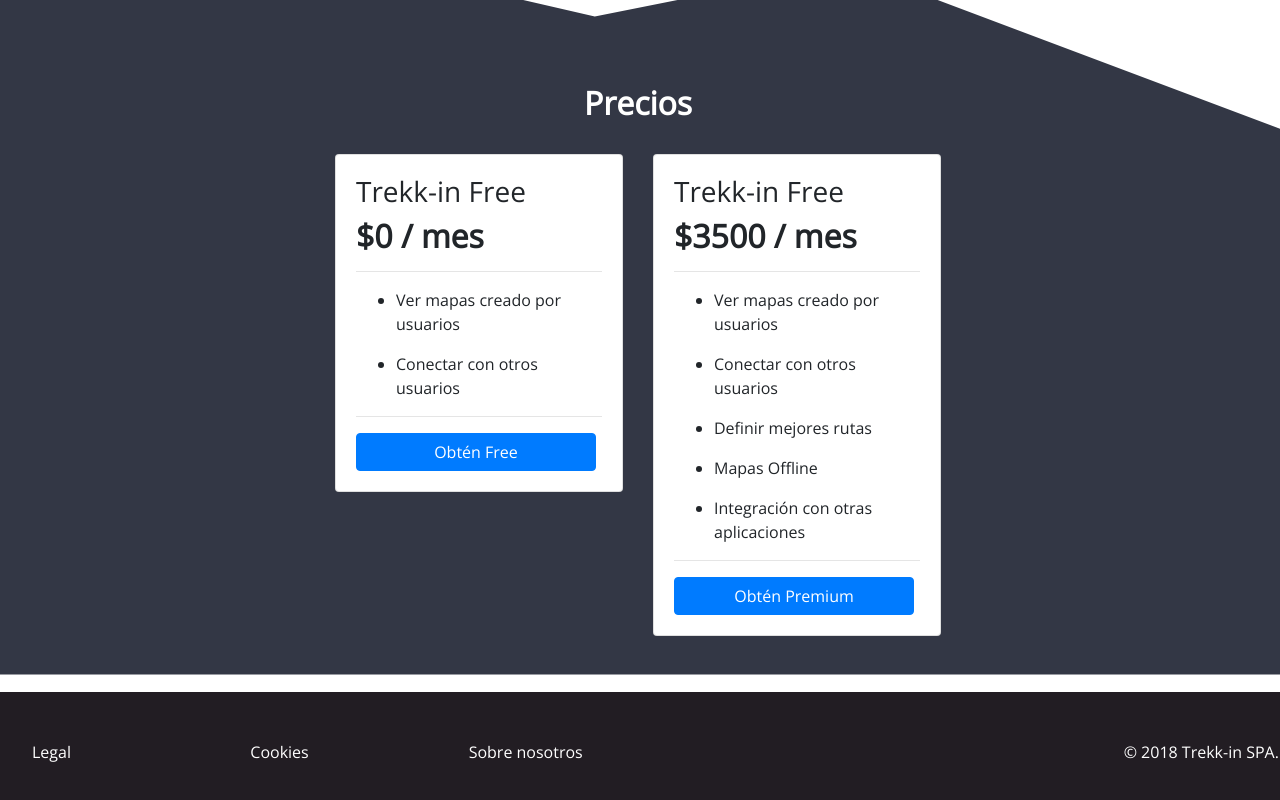
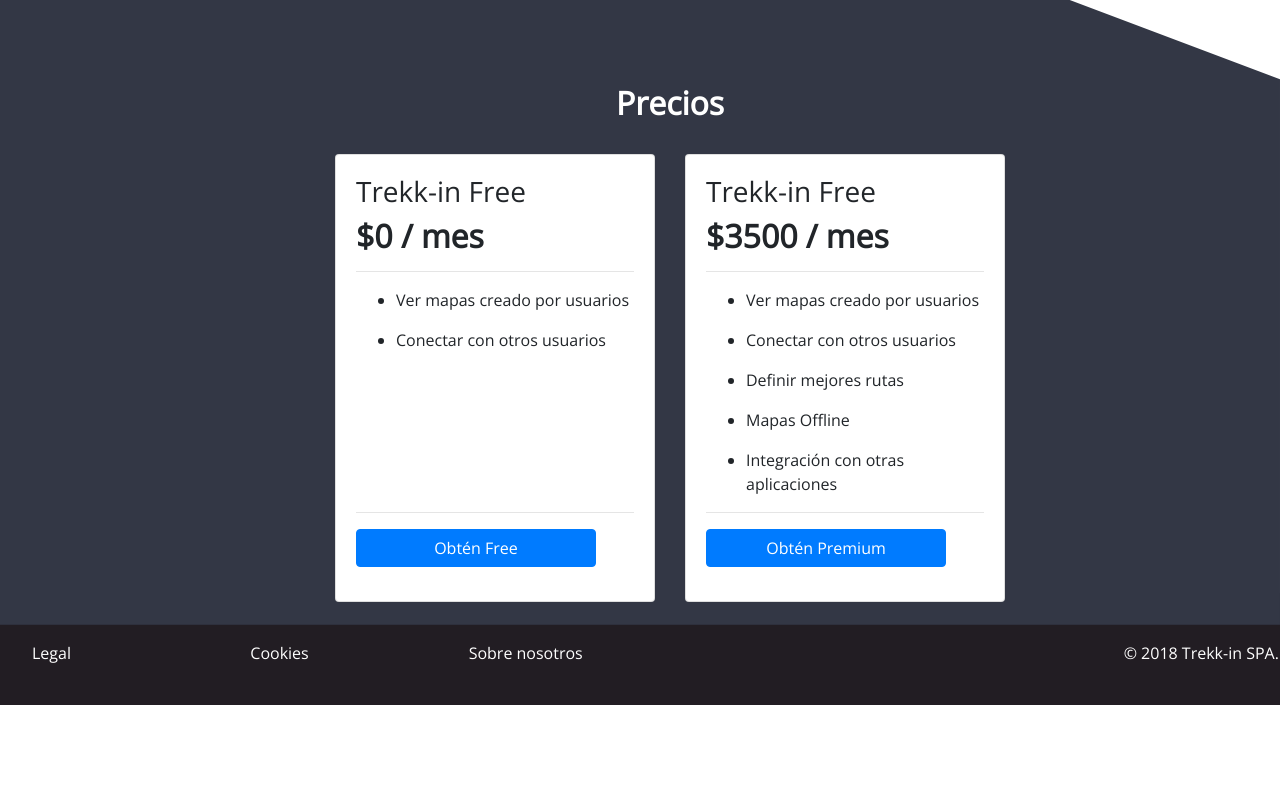
Before and after one commit to SimonToledo/Startup-Treek-in, a plain HTML site: page index.html in a window 1280 px wide. Shown: the part 1388-2188 px from the top of the page. After the commit the page ends 2093 px from the top, so only its background shows below. Drawn offline with nearby package versions, Linux system fonts and the light colour scheme.

Commit message:
actualización miércoles 26

```diff
--- a/assets/sass/base/_typography.scss
+++ b/assets/sass/base/_typography.scss
@@ -14,3 +14,6 @@
 .footer{
   color:#ffffff;
 }
+.oculto{
+  color:#ffffff;
+}
--- a/assets/sass/layout/_header.scss
+++ b/assets/sass/layout/_header.scss
@@ -5,6 +5,6 @@
   position: absolute;
   border-color: #ffffff;
   background-color: #ffffff;
-  margin-top: 8rem;
-  left: 5rem;
+  margin-top: 6rem;
+  left: 3rem;
 }
--- a/assets/sass/layout/_navigation.scss
+++ b/assets/sass/layout/_navigation.scss
@@ -1,7 +1,7 @@
 .prices{
   position: absolute;
   top:93em;
-  left: 20rem;
+  left:20rem;
 }
 .features{
   text-align: center;
--- a/index.html
+++ b/index.html
@@ -138,7 +138,7 @@
 
 
 <section class="svg-cerro">
-  <svg width="100%" height="893px" viewBox="0 0 1440 893" version="1.1" xmlns="http://www.w3.org/2000/svg" xmlns:xlink="http://www.w3.org/1999/xlink">
+  <svg width="100%" height="100%" viewBox="0 0 1440 893" version="1.1" xmlns="http://www.w3.org/2000/svg" xmlns:xlink="http://www.w3.org/1999/xlink">
       <!-- Generator: Sketch 52.5 (67469) - http://www.bohemiancoding.com/sketch -->
       <title>bg</title>
       <desc>Created with Sketch.</desc>
@@ -162,7 +162,7 @@
           <div class="row">
 
             <div class="col-sm-6">
-            <div class="card" style="width: 18rem;">
+            <div class="card" style="width: 20rem;height:28rem;">
                 <div class="card-body">
                     <h3 class="card__title">Trekk-in Free</h3>
                     <h2 class="card__price"><strong>$0 / mes</strong></h2>
@@ -174,6 +174,10 @@
                         <li>
                             <p>Conectar con otros usuarios</p>
                         </li>
+                            <p class="oculto">Definir mejores rutas</p>
+                            <p class="oculto">Mapas Offline</p>
+                            <p class="oculto">Integración con otras aplicaciones</p>
+
                     </ul>
                     <hr>
                     <a href="#" class="btn card__boton-prices boton__price-1 btn-primary btn-precios">Obtén Free</a>
@@ -182,7 +186,7 @@
           </div>
 
           <div class="col-sm-6">
-            <div class="card" style="width: 18rem;">
+            <div class="card" style="width: 20rem;height:28rem;">
                 <div class="card-body">
                     <h3 class="card__title">Trekk-in Free</h3>
                     <h2 class="card__price"><strong>$3500 / mes</strong></h2>
```
Also changed, not shown: assets/css/main.css, 1 other file.
